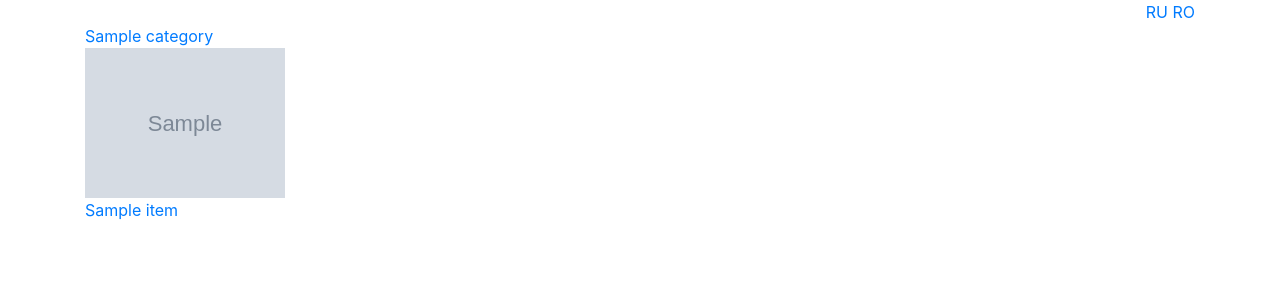
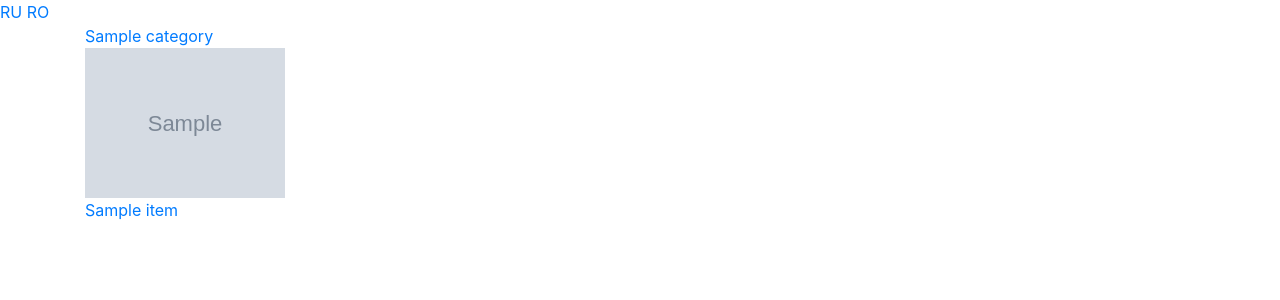
Before and after one commit to ogurtsov/basic-store, a Django app: page / in a window 1280 px wide. Shown: the top 300 px of the page. Run offline with Django 3.2, Linux system fonts and the light colour scheme; tables that the repository leaves empty hold one stand-in row (values such as "Sample post"); grey boxes marked "Sample" are stand-in pictures; some libraries are stand-ins or nearby versions.

Commit message:
reqs updated

```diff
--- /dev/null
+++ b/requirements.txt
@@ -0,0 +1,4 @@
+Django==1.11.6
+olefile==0.44
+Pillow==4.3.0
+pytz==2017.2
--- a/store/templates/base.html
+++ b/store/templates/base.html
@@ -16,10 +16,10 @@
   <body>
 
 
-    <div class="container text-right">
-      <a onclick="document.setLangRu.submit();return false;" href="#">RU</a>
-      <a onclick="document.setLangRo.submit();return false;" href="#">RO</a>
-    </div>
+
+  <a onclick="document.setLangRu.submit();return false;" href="#">RU</a>
+  <a onclick="document.setLangRo.submit();return false;" href="#">RO</a>
+
 
 
     <div class="container">
@@ -27,11 +27,10 @@
             <a href="{% url 'category-page' cat.slug %}">{{ cat.name }}</a>
         {% endfor %}
     </div>
+
     <div class="container">
-
       {% block content %}{% endblock %}
-
-    </div><!-- /.container -->
+    </div>
 
 
     <!-- DO NOT EDIT FORMS BELOW  -->
```
